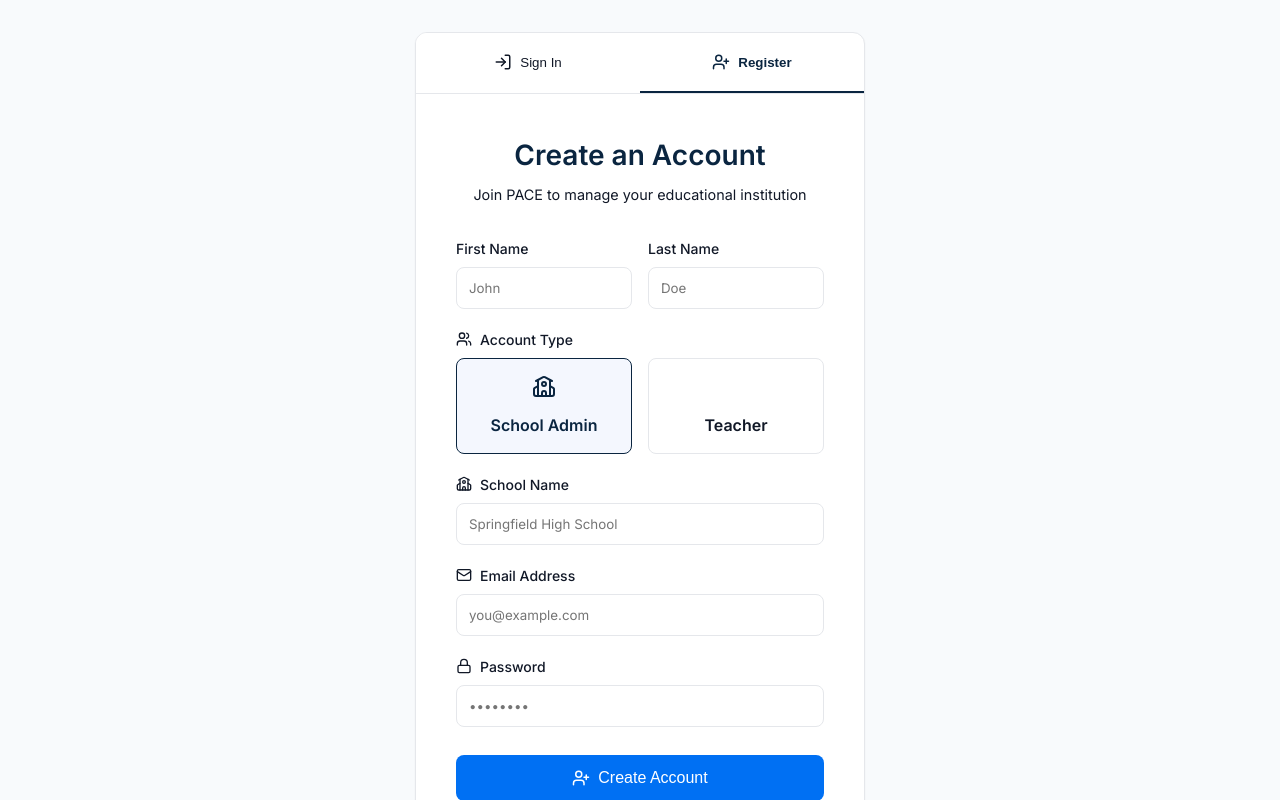
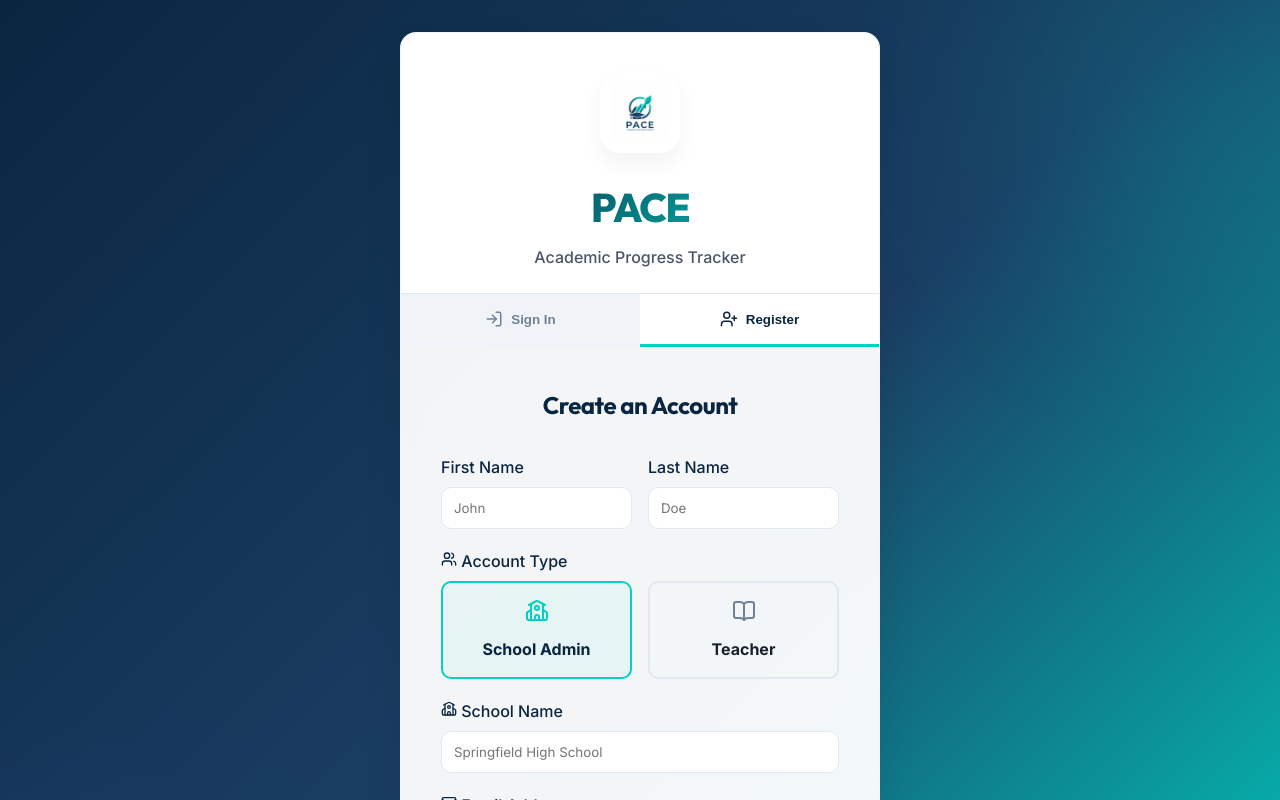
Before and after one commit to neri2tech/PACE, a React (Vite) app: page /login in a window 1280 px wide. Both pictures are taken after a click on the button "Register". Shown: the top 800 px of the page. Built offline with nearby package versions, Linux system fonts and the light colour scheme; no server answers.

Commit message:
feat: add authentication and header components with global stylesheet

```diff
--- a/src/components/Auth.jsx
+++ b/src/components/Auth.jsx
@@ -2,6 +2,7 @@ import React, { useState } from 'react';
 import { useAuth } from '../context/AuthContext';
 import { Users, Lock, Mail, UserPlus, LogIn, School, BookOpen } from 'lucide-react';
 import { useNavigate } from 'react-router-dom';
+import logo from '../assets/logo.png';
 
 export const Auth = () => {
   const { login, register, user } = useAuth();
@@ -50,27 +51,88 @@ export const Auth = () => {
   }
 
   return (
-    <div className="main-content" style={{ display: 'flex', justifyContent: 'center', alignItems: 'center', minHeight: '100vh', background: 'var(--color-bg)', padding: '2rem' }}>
-      <div className="card" style={{ width: '100%', maxWidth: '450px', padding: '0', overflow: 'hidden' }}>
+    <div className="main-content" style={{
+      display: 'flex',
+      flexDirection: 'column',
+      justifyContent: 'center',
+      alignItems: 'center',
+      minHeight: '100vh',
+      background: 'linear-gradient(135deg, var(--color-primary) 0%, var(--color-primary-light) 50%, var(--color-secondary) 100%)',
+      padding: '2rem',
+      position: 'relative',
+      overflow: 'hidden'
+    }}>
+      {/* Decorative background elements */}
+      <div style={{ position: 'absolute', top: '-10%', right: '-10%', width: '400px', height: '400px', background: 'var(--color-secondary)', borderRadius: '50%', filter: 'blur(100px)', opacity: 0.15 }}></div>
+      <div style={{ position: 'absolute', bottom: '-10%', left: '-10%', width: '400px', height: '400px', background: 'var(--color-accent)', borderRadius: '50%', filter: 'blur(100px)', opacity: 0.1 }}></div>
+
+      <div className="card" style={{
+        width: '100%',
+        maxWidth: '480px',
+        padding: '0',
+        overflow: 'hidden',
+        border: '1px solid rgba(255, 255, 255, 0.1)',
+        backdropFilter: 'blur(10px)',
+        background: 'rgba(255, 255, 255, 0.95)',
+        boxShadow: 'var(--shadow-premium)',
+        zIndex: 1
+      }}>
+
+        {/* Branding Header */}
+        <div style={{
+          padding: '2.5rem 2.5rem 1.5rem',
+          textAlign: 'center',
+          background: 'var(--color-surface)',
+          borderBottom: '1px solid var(--color-border)'
+        }}>
+          <div style={{
+            width: '80px',
+            height: '80px',
+            margin: '0 auto 1.5rem',
+            background: 'white',
+            borderRadius: '20px',
+            padding: '12px',
+            boxShadow: '0 10px 20px rgba(0,0,0,0.05)',
+            display: 'flex',
+            alignItems: 'center',
+            justifyContent: 'center'
+          }}>
+            <img src={logo} alt="PACE Logo" style={{ width: '100%', height: '100%', objectFit: 'contain' }} />
+          </div>
+          <h1 style={{
+            fontSize: '2.5rem',
+            fontWeight: '800',
+            margin: '0',
+            background: 'var(--gradient-brand)',
+            WebkitBackgroundClip: 'text',
+            WebkitTextFillColor: 'transparent',
+            letterSpacing: '-0.04em'
+          }}>
+            PACE
+          </h1>
+          <p style={{ color: 'var(--color-text-secondary)', fontSize: '1rem', marginTop: '0.5rem', fontWeight: '500' }}>
+            Academic Progress Tracker
+          </p>
+        </div>
 
         {/* Tabs */}
-        <div style={{ display: 'flex', borderBottom: '1px solid var(--color-border)' }}>
+        <div style={{ display: 'flex', background: 'var(--color-background)' }}>
           <button
             onClick={() => { setIsLogin(true); setError(''); }}
             style={{
               flex: 1,
-              padding: '1.25rem',
-              background: isLogin ? 'transparent' : 'var(--color-surface)',
-              borderBottom: isLogin ? '2px solid var(--color-primary)' : '2px solid transparent',
-              color: isLogin ? 'var(--color-primary)' : 'var(--color-text-secondary)',
-              fontWeight: isLogin ? '600' : '500',
+              padding: '1rem',
+              background: isLogin ? 'var(--color-surface)' : 'transparent',
+              borderBottom: isLogin ? '3px solid var(--color-secondary)' : '3px solid transparent',
+              color: isLogin ? 'var(--color-primary)' : 'var(--color-text-muted)',
+              fontWeight: '700',
               border: 'none',
               cursor: 'pointer',
               display: 'flex',
               justifyContent: 'center',
               alignItems: 'center',
               gap: '0.5rem',
-              transition: 'all 0.2s ease'
+              transition: 'all 0.3s ease'
             }}
           >
             <LogIn size={18} /> Sign In
@@ -79,18 +141,18 @@ export const Auth = () => {
             onClick={() => { setIsLogin(false); setError(''); }}
             style={{
               flex: 1,
-              padding: '1.25rem',
-              background: !isLogin ? 'transparent' : 'var(--color-surface)',
-              borderBottom: !isLogin ? '2px solid var(--color-primary)' : '2px solid transparent',
-              color: !isLogin ? 'var(--color-primary)' : 'var(--color-text-secondary)',
-              fontWeight: !isLogin ? '600' : '500',
+              padding: '1rem',
+              background: !isLogin ? 'var(--color-surface)' : 'transparent',
+              borderBottom: !isLogin ? '3px solid var(--color-secondary)' : '3px solid transparent',
+              color: !isLogin ? 'var(--color-primary)' : 'var(--color-text-muted)',
+              fontWeight: '700',
               border: 'none',
               cursor: 'pointer',
               display: 'flex',
               justifyContent: 'center',
               alignItems: 'center',
               gap: '0.5rem',
-              transition: 'all 0.2s ease'
+              transition: 'all 0.3s ease'
             }}
           >
             <UserPlus size={18} /> Register
@@ -99,12 +161,9 @@ export const Auth = () => {
 
         <div style={{ padding: '2.5rem' }}>
           <div style={{ textAlign: 'center', marginBottom: '2rem' }}>
-            <h1 style={{ color: 'var(--color-primary)', fontSize: '1.75rem', marginBottom: '0.5rem' }}>
+            <h2 style={{ fontSize: '1.5rem', color: 'var(--color-primary)' }}>
               {isLogin ? 'Welcome Back' : 'Create an Account'}
-            </h1>
-            <p style={{ color: 'var(--color-text-secondary)', fontSize: '0.9rem' }}>
-              {isLogin ? 'Enter your credentials to access your dashboard' : 'Join PACE to manage your educational institution'}
-            </p>
+            </h2>
           </div>
 
           <form onSubmit={handleSubmit} style={{ display: 'flex', flexDirection: 'column', gap: '1.25rem' }}>
@@ -113,37 +172,31 @@ export const Auth = () => {
               <>
                 <div style={{ display: 'flex', gap: '1rem' }}>
                   <div style={{ flex: 1 }}>
-                    <label style={{ display: 'flex', alignItems: 'center', gap: '0.5rem', marginBottom: '0.5rem', fontWeight: '500', fontSize: '0.875rem' }}>
-                      First Name
-                    </label>
+                    <label className="form-label">First Name</label>
                     <input
                       type="text"
                       required
                       value={firstName}
                       onChange={(e) => setFirstName(e.target.value)}
                       className="form-input"
-                      style={{ width: '100%' }}
                       placeholder="John"
                     />
                   </div>
                   <div style={{ flex: 1 }}>
-                    <label style={{ display: 'flex', alignItems: 'center', gap: '0.5rem', marginBottom: '0.5rem', fontWeight: '500', fontSize: '0.875rem' }}>
-                      Last Name
-                    </label>
+                    <label className="form-label">Last Name</label>
                     <input
                       type="text"
                       required
                       value={lastName}
                       onChange={(e) => setLastName(e.target.value)}
                       className="form-input"
-                      style={{ width: '100%' }}
                       placeholder="Doe"
                     />
                   </div>
                 </div>
 
                 <div>
-                  <label style={{ display: 'flex', alignItems: 'center', gap: '0.5rem', marginBottom: '0.5rem', fontWeight: '500', fontSize: '0.875rem' }}>
+                  <label className="form-label">
                     <Users size={16} /> Account Type
                   </label>
                   <div style={{ display: 'grid', gridTemplateColumns: '1fr 1fr', gap: '1rem' }}>
@@ -151,38 +204,38 @@ export const Auth = () => {
                       onClick={() => setSelectedRole('superadmin')}
                       style={{
                         padding: '1rem',
-                        border: `1.5px solid ${selectedRole === 'superadmin' ? 'var(--color-primary)' : 'var(--color-border)'}`,
-                        borderRadius: '0.5rem',
+                        border: `2px solid ${selectedRole === 'superadmin' ? 'var(--color-secondary)' : 'var(--color-border)'}`,
+                        borderRadius: 'var(--radius-md)',
                         cursor: 'pointer',
                         textAlign: 'center',
-                        background: selectedRole === 'superadmin' ? 'rgba(37, 99, 235, 0.05)' : 'transparent',
+                        background: selectedRole === 'superadmin' ? 'rgba(0, 209, 193, 0.05)' : 'transparent',
                         transition: 'all 0.2s ease'
                       }}
                     >
-                      <School size={24} color={selectedRole === 'superadmin' ? 'var(--color-primary)' : 'var(--color-text-secondary)'} style={{ margin: '0 auto 0.5rem' }} />
-                      <div style={{ fontWeight: '600', color: selectedRole === 'superadmin' ? 'var(--color-primary)' : 'var(--color-text)' }}>School Admin</div>
+                      <School size={24} color={selectedRole === 'superadmin' ? 'var(--color-secondary)' : 'var(--color-text-muted)'} style={{ margin: '0 auto 0.5rem' }} />
+                      <div style={{ fontWeight: '700', color: selectedRole === 'superadmin' ? 'var(--color-primary)' : 'var(--color-text-main)' }}>School Admin</div>
                     </div>
                     <div
                       onClick={() => setSelectedRole('teacher')}
                       style={{
                         padding: '1rem',
-                        border: `1.5px solid ${selectedRole === 'teacher' ? 'var(--color-primary)' : 'var(--color-border)'}`,
-                        borderRadius: '0.5rem',
+                        border: `2px solid ${selectedRole === 'teacher' ? 'var(--color-secondary)' : 'var(--color-border)'}`,
+                        borderRadius: 'var(--radius-md)',
                         cursor: 'pointer',
                         textAlign: 'center',
-                        background: selectedRole === 'teacher' ? 'rgba(37, 99, 235, 0.05)' : 'transparent',
+                        background: selectedRole === 'teacher' ? 'rgba(0, 209, 193, 0.05)' : 'transparent',
                         transition: 'all 0.2s ease'
                       }}
                     >
-                      <BookOpen size={24} color={selectedRole === 'teacher' ? 'var(--color-primary)' : 'var(--color-text-secondary)'} style={{ margin: '0 auto 0.5rem' }} />
-                      <div style={{ fontWeight: '600', color: selectedRole === 'teacher' ? 'var(--color-primary)' : 'var(--color-text)' }}>Teacher</div>
+                      <BookOpen size={24} color={selectedRole === 'teacher' ? 'var(--color-secondary)' : 'var(--color-text-muted)'} style={{ margin: '0 auto 0.5rem' }} />
+                      <div style={{ fontWeight: '700', color: selectedRole === 'teacher' ? 'var(--color-primary)' : 'var(--color-text-main)' }}>Teacher</div>
                     </div>
                   </div>
                 </div>
 
                 {selectedRole === 'superadmin' && (
                   <div>
-                    <label style={{ display: 'flex', alignItems: 'center', gap: '0.5rem', marginBottom: '0.5rem', fontWeight: '500', fontSize: '0.875rem' }}>
+                    <label className="form-label">
                       <School size={16} /> School Name
                     </label>
                     <input
@@ -191,7 +244,6 @@ export const Auth = () => {
                       value={schoolName}
                       onChange={(e) => setSchoolName(e.target.value)}
                       className="form-input"
-                      style={{ width: '100%' }}
                       placeholder="Springfield High School"
                     />
                   </div>
@@ -200,7 +252,7 @@ export const Auth = () => {
             )}
 
             <div>
-              <label style={{ display: 'flex', alignItems: 'center', gap: '0.5rem', marginBottom: '0.5rem', fontWeight: '500', fontSize: '0.875rem' }}>
+              <label className="form-label">
                 <Mail size={16} /> Email Address
               </label>
               <input
@@ -209,13 +261,12 @@ export const Auth = () => {
                 value={email}
                 onChange={(e) => setEmail(e.target.value)}
                 className="form-input"
-                style={{ width: '100%' }}
                 placeholder="you@example.com"
               />
             </div>
 
             <div>
-              <label style={{ display: 'flex', alignItems: 'center', gap: '0.5rem', marginBottom: '0.5rem', fontWeight: '500', fontSize: '0.875rem' }}>
+              <label className="form-label">
                 <Lock size={16} /> Password
               </label>
               <input
@@ -224,7 +275,6 @@ export const Auth = () => {
                 value={password}
                 onChange={(e) => setPassword(e.target.value)}
                 className="form-input"
-                style={{ width: '100%' }}
                 placeholder="••••••••"
               />
             </div>
@@ -234,9 +284,10 @@ export const Auth = () => {
                 padding: '0.75rem',
                 background: 'rgba(239, 68, 68, 0.1)',
                 color: 'var(--color-status-red)',
-                borderRadius: '0.375rem',
+                borderRadius: 'var(--radius-md)',
                 fontSize: '0.875rem',
-                borderLeft: '3px solid var(--color-status-red)'
+                borderLeft: '4px solid var(--color-status-red)',
+                fontWeight: '500'
               }}>
                 {error}
               </div>
@@ -245,7 +296,15 @@ export const Auth = () => {
             <button
               type="submit"
               className="btn btn-primary"
-              style={{ width: '100%', marginTop: '0.5rem', padding: '0.875rem', fontSize: '1rem', display: 'flex', justifyContent: 'center', alignItems: 'center', gap: '0.5rem' }}
+              style={{
+                width: '100%',
+                marginTop: '1rem',
+                padding: '1rem',
+                fontSize: '1.1rem',
+                background: 'var(--gradient-brand)',
+                boxShadow: '0 4px 15px rgba(0, 209, 193, 0.3)',
+                borderRadius: 'var(--radius-md)'
+              }}
               disabled={loading}
             >
               {loading ? (
--- a/src/components/Header.jsx
+++ b/src/components/Header.jsx
@@ -1,7 +1,8 @@
 import React from 'react';
-import { Link, useNavigate } from 'react-router-dom';
+import { useNavigate } from 'react-router-dom';
 import { useAuth } from '../context/AuthContext';
 import { LogOut } from 'lucide-react';
+import logo from '../assets/logo.png';
 
 export const Header = () => {
   const { user, logout } = useAuth();
@@ -17,16 +18,46 @@ export const Header = () => {
       display: 'flex',
       alignItems: 'center',
       justifyContent: 'space-between',
-      padding: '1rem 2rem',
-      background: 'var(--color-primary)',
-      color: '#fff',
-      boxShadow: '0 2px 4px rgba(0,0,0,0.1)'
+      padding: '0.75rem 2rem',
+      background: 'var(--color-surface)',
+      color: 'var(--color-text-main)',
+      boxShadow: 'var(--shadow-sm)',
+      borderBottom: '1px solid var(--color-border)',
+      position: 'sticky',
+      top: 0,
+      zIndex: 100
     }}>
-      <div className="logo" style={{ fontSize: '1.5rem', fontWeight: '700' }}>PACE</div>
-      <div className="account" style={{ display: 'flex', alignItems: 'center', gap: '1rem' }}>
-        <span>{user?.email}</span>
-        <button onClick={handleLogout} className="btn btn-outline" style={{ color: '#fff', borderColor: '#fff' }}>
-          <LogOut size={18} /> Logout
+      <div className="logo-container" style={{ display: 'flex', alignItems: 'center', gap: '0.75rem' }}>
+        <img src={logo} alt="PACE" style={{ width: '32px', height: '32px', objectFit: 'contain' }} />
+        <div className="logo" style={{
+          fontSize: '1.5rem',
+          fontWeight: '800',
+          fontFamily: 'Outfit, sans-serif',
+          background: 'var(--gradient-brand)',
+          WebkitBackgroundClip: 'text',
+          WebkitTextFillColor: 'transparent',
+          letterSpacing: '-0.02em'
+        }}>
+          PACE
+        </div>
+      </div>
+
+      <div className="account" style={{ display: 'flex', alignItems: 'center', gap: '1.5rem' }}>
+        <div style={{ textAlign: 'right' }}>
+          <div style={{ fontSize: '0.875rem', fontWeight: '600', color: 'var(--color-text-main)' }}>{user?.email}</div>
+          <div style={{ fontSize: '0.75rem', color: 'var(--color-text-muted)' }}>Connected</div>
+        </div>
+        <button
+          onClick={handleLogout}
+          className="btn btn-outline"
+          style={{
+            padding: '0.5rem 1rem',
+            borderRadius: 'var(--radius-md)',
+            borderColor: 'var(--color-border)',
+            fontSize: '0.875rem'
+          }}
+        >
+          <LogOut size={16} /> Logout
         </button>
       </div>
     </header>
--- a/src/index.css
+++ b/src/index.css
@@ -1,31 +1,41 @@
-@import url('https://fonts.googleapis.com/css2?family=Inter:wght@400;500;600;700&display=swap');
+@import url('https://fonts.googleapis.com/css2?family=Inter:wght@400;500;600;700&family=Outfit:wght@500;600;700;800&display=swap');
 
 :root {
-  /* Insight Scholar Theme - Color Palette */
-  --color-primary: #0A2540;      /* Deep Navy */
+  /* PACE Branding System - Color Palette */
+  --color-primary: #0A2540;      /* Deep Navy - Stability */
   --color-primary-light: #1A3E63;
-  --color-secondary: #0070F3;    /* Bright Blue */
-  --color-background: #F8FAFC;   /* Very Light Gray/Blue */
+  --color-secondary: #00D1C1;    /* Vibrant Teal - Growth */
+  --color-secondary-light: #33DACD;
+  --color-accent: #6366F1;       /* Indigo - Modernity */
+
+  --color-background: #F0F4F8;   /* Soft Cool Gray */
   --color-surface: #FFFFFF;
-  --color-text-main: #111827;    /* Almost Black */
-  --color-text-muted: #6B7280;   /* Gray */
-  --color-border: #E5E7EB;
+  --color-text-main: #1A202C;    /* Slate Black */
+  --color-text-secondary: #4A5568; /* Slate Gray */
+  --color-text-muted: #718096;
+  --color-border: #E2E8F0;
 
   /* Status Colors */
-  --color-status-green: #10B981; /* On Track */
-  --color-status-yellow: #F59E0B; /* Slowing Down */
-  --color-status-red: #EF4444;    /* Stagnant */
-  --color-status-gray: #9CA3AF;   /* Not Started */
+  --color-status-green: #10B981;
+  --color-status-yellow: #F59E0B;
+  --color-status-red: #EF4444;
+  --color-status-gray: #9CA3AF;
 
-  /* Shadows */
-  --shadow-sm: 0 1px 2px 0 rgba(0, 0, 0, 0.05);
-  --shadow-md: 0 4px 6px -1px rgba(0, 0, 0, 0.1), 0 2px 4px -1px rgba(0, 0, 0, 0.06);
-  --shadow-lg: 0 10px 15px -3px rgba(0, 0, 0, 0.1), 0 4px 6px -2px rgba(0, 0, 0, 0.05);
+  /* Design Tokens */
+  --shadow-sm: 0 1px 3px rgba(0,0,0,0.12);
+  --shadow-md: 0 4px 6px -1px rgba(0,0,0,0.1), 0 2px 4px -1px rgba(0,0,0,0.06);
+  --shadow-lg: 0 10px 25px -5px rgba(0, 0, 0, 0.1), 0 8px 10px -6px rgba(0, 0, 0, 0.05);
+  --shadow-premium: 0 20px 40px rgba(0, 0, 0, 0.08);
 
-  /* Border Radius */
-  --radius-md: 8px;
-  --radius-lg: 12px;
+  --radius-md: 10px;
+  --radius-lg: 16px;
+  --radius-xl: 24px;
   --radius-full: 9999px;
+
+  /* Gradients */
+  --gradient-primary: linear-gradient(135deg, var(--color-primary) 0%, var(--color-primary-light) 100%);
+  --gradient-brand: linear-gradient(135deg, var(--color-primary) 0%, var(--color-secondary) 100%);
+  --gradient-accent: linear-gradient(135deg, var(--color-secondary) 0%, var(--color-accent) 100%);
 }
 
 * {
@@ -44,9 +54,11 @@ body {
 
 /* Typography */
 h1, h2, h3, h4, h5, h6 {
+  font-family: 'Outfit', sans-serif;
   color: var(--color-primary);
-  font-weight: 600;
+  font-weight: 700;
   margin-bottom: 0.5rem;
+  letter-spacing: -0.02em;
 }
 
 a {
```
Also changed, not shown: src/assets/logo.png (added).
